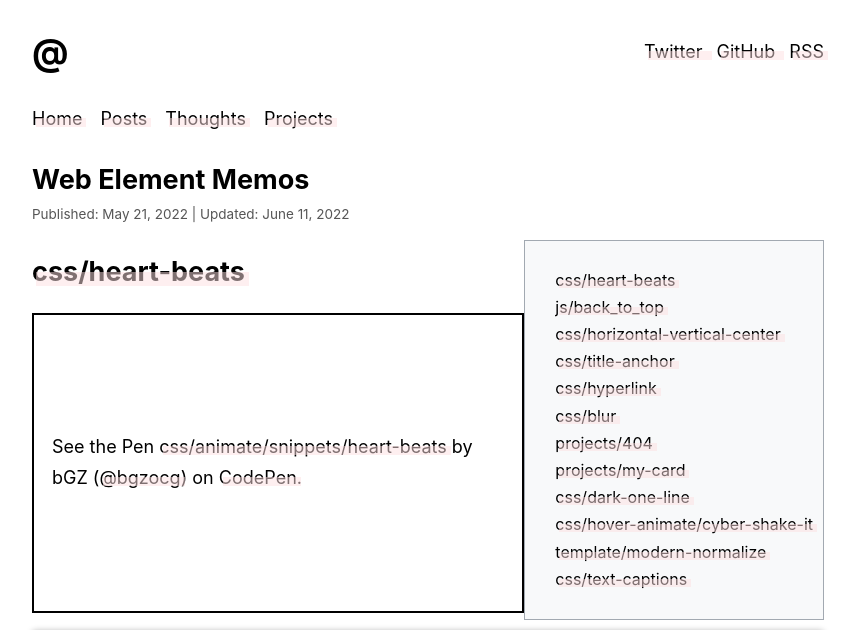
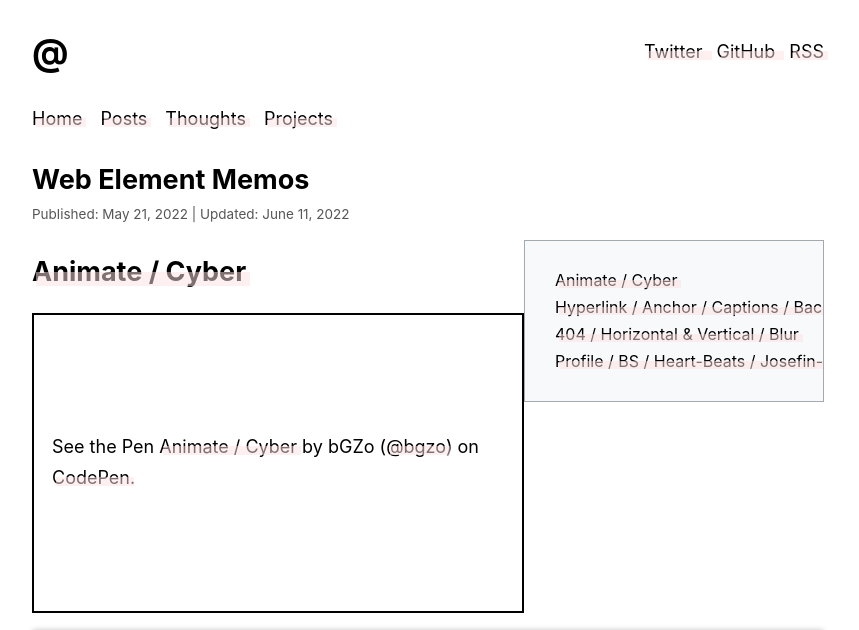
Before and after one commit to bGZo/blog, a Jekyll site: the page built from _posts/posts/2022-05-21-web-element-memos.md, in a window 1280 px wide and 1400 px high. Shown: the top 630 px of the window, without its empty margins (212-1071 px from the left). Built offline with Jekyll 4.4.1, drawn with Linux system fonts in a browser that asks for light colours; some of the changed text lies outside the part shown; grey boxes are pictures that could not be loaded.

Commit message:
Update Articles

```diff
--- a/_posts/posts/2022-05-21-web-element-memos.md
+++ b/_posts/posts/2022-05-21-web-element-memos.md
@@ -6,112 +6,38 @@ category: posts
 comment_link: https://github.com/bGZo/blog/issues/6
 ---
 
-## [css/heart-beats](https://codepen.io/bgzocg/pen/dyprgVd)
+## [Animate / Cyber](https://codepen.io/bgzo/pen/WNXPVpy?editors=1100 )
 
-<p class="codepen" data-height="300" data-default-tab="html,result" data-slug-hash="dyprgVd" data-user="bgzocg" style="height: 300px; box-sizing: border-box; display: flex; align-items: center; justify-content: center; border: 2px solid; margin: 1em 0; padding: 1em;">
-  <span>See the Pen <a href="https://codepen.io/bgzocg/pen/dyprgVd">
-  css/animate/snippets/heart-beats</a> by bGZ (<a href="https://codepen.io/bgzocg">@bgzocg</a>)
+<p class="codepen" data-height="300" data-default-tab="html,result" data-slug-hash="WNXPVpy" data-user="bgzo" style="height: 300px; box-sizing: border-box; display: flex; align-items: center; justify-content: center; border: 2px solid; margin: 1em 0; padding: 1em;">
+  <span>See the Pen <a href="https://codepen.io/bgzo/pen/WNXPVpy">
+  Animate / Cyber</a> by bGZo (<a href="https://codepen.io/bgzo">@bgzo</a>)
   on <a href="https://codepen.io">CodePen</a>.</span>
 </p>
 <script async src="https://cpwebassets.codepen.io/assets/embed/ei.js"></script>
 
-## [js/back_to_top](https://codepen.io/bgzocg/pen/yLPEqdM)
+## [Hyperlink / Anchor / Captions / Back to Top (2) / Dark](https://codepen.io/bgzo/pen/yLvQxWm )
 
-<p class="codepen" data-height="300" data-default-tab="html,result" data-slug-hash="yLPEqdM" data-user="bgzocg" style="height: 300px; box-sizing: border-box; display: flex; align-items: center; justify-content: center; border: 2px solid; margin: 1em 0; padding: 1em;">
-  <span>See the Pen <a href="https://codepen.io/bgzocg/pen/yLPEqdM">
-  snippets/back_to_top</a> by bGZ (<a href="https://codepen.io/bgzocg">@bgzocg</a>)
+<p class="codepen" data-height="300" data-default-tab="html,result" data-slug-hash="yLvQxWm" data-user="bgzo" style="height: 300px; box-sizing: border-box; display: flex; align-items: center; justify-content: center; border: 2px solid; margin: 1em 0; padding: 1em;">
+  <span>See the Pen <a href="https://codepen.io/bgzo/pen/yLvQxWm">
+  Hyperlink / Anchor / Captions / Back to Top (2) / Dark</a> by bGZo (<a href="https://codepen.io/bgzo">@bgzo</a>)
   on <a href="https://codepen.io">CodePen</a>.</span>
 </p>
 <script async src="https://cpwebassets.codepen.io/assets/embed/ei.js"></script>
 
-## [css/horizontal-vertical-center](https://codepen.io/bgzocg/pen/abENoxJ)
 
-<p class="codepen" data-height="300" data-default-tab="html,result" data-slug-hash="abENoxJ" data-user="bgzocg" style="height: 300px; box-sizing: border-box; display: flex; align-items: center; justify-content: center; border: 2px solid; margin: 1em 0; padding: 1em;">
-  <span>See the Pen <a href="https://codepen.io/bgzocg/pen/abENoxJ">
-  snippets/horizontal-vertical-center</a> by bGZ (<a href="https://codepen.io/bgzocg">@bgzocg</a>)
+## [404 / Horizontal & Vertical / Blur](https://codepen.io/bgzo/pen/bGgWowW )
+<p class="codepen" data-height="300" data-default-tab="html,result" data-slug-hash="bGgWowW" data-user="bgzo" style="height: 300px; box-sizing: border-box; display: flex; align-items: center; justify-content: center; border: 2px solid; margin: 1em 0; padding: 1em;">
+  <span>See the Pen <a href="https://codepen.io/bgzo/pen/bGgWowW">
+  404 / Horizontal &amp; Vertical / Blur</a> by bGZo (<a href="https://codepen.io/bgzo">@bgzo</a>)
   on <a href="https://codepen.io">CodePen</a>.</span>
 </p>
 <script async src="https://cpwebassets.codepen.io/assets/embed/ei.js"></script>
 
-## [css/title-anchor](https://codepen.io/bgzocg/pen/wvdzeyV)
+## [Profile / BS / Heart-Beats / Josefin-Sans](https://codepen.io/bgzo/pen/dyobXBv )
 
-<p class="codepen" data-height="300" data-default-tab="html,result" data-slug-hash="wvdzeyV" data-user="bgzocg" style="height: 300px; box-sizing: border-box; display: flex; align-items: center; justify-content: center; border: 2px solid; margin: 1em 0; padding: 1em;">
-  <span>See the Pen <a href="https://codepen.io/bgzocg/pen/wvdzeyV">
-  css/before/title-anchor</a> by bGZ (<a href="https://codepen.io/bgzocg">@bgzocg</a>)
+<p class="codepen" data-height="300" data-default-tab="html,result" data-slug-hash="dyobXBv" data-user="bgzo" style="height: 300px; box-sizing: border-box; display: flex; align-items: center; justify-content: center; border: 2px solid; margin: 1em 0; padding: 1em;">
+  <span>See the Pen <a href="https://codepen.io/bgzo/pen/dyobXBv">
+  Profile / BS / Heart-Beats / Josefin-Sans</a> by bGZo (<a href="https://codepen.io/bgzo">@bgzo</a>)
   on <a href="https://codepen.io">CodePen</a>.</span>
 </p>
 <script async src="https://cpwebassets.codepen.io/assets/embed/ei.js"></script>
-
-## [css/hyperlink](https://codepen.io/bgzocg/pen/QWGgqPN)
-
-<p class="codepen" data-height="300" data-default-tab="html,result" data-slug-hash="QWGgqPN" data-user="bgzocg" style="height: 300px; box-sizing: border-box; display: flex; align-items: center; justify-content: center; border: 2px solid; margin: 1em 0; padding: 1em;">
-  <span>See the Pen <a href="https://codepen.io/bgzocg/pen/QWGgqPN">
-  css/hyperlink</a> by bGZ (<a href="https://codepen.io/bgzocg">@bgzocg</a>)
-  on <a href="https://codepen.io">CodePen</a>.</span>
-</p>
-<script async src="https://cpwebassets.codepen.io/assets/embed/ei.js"></script>
-
-## [css/blur](https://codepen.io/bgzocg/pen/zYKbNEJ )
-
-<p class="codepen" data-height="300" data-default-tab="html,result" data-slug-hash="zYKbNEJ" data-user="bgzocg" style="height: 300px; box-sizing: border-box; display: flex; align-items: center; justify-content: center; border: 2px solid; margin: 1em 0; padding: 1em;">
-  <span>See the Pen <a href="https://codepen.io/bgzocg/pen/zYKbNEJ">
-  css/blur</a> by bGZ (<a href="https://codepen.io/bgzocg">@bgzocg</a>)
-  on <a href="https://codepen.io">CodePen</a>.</span>
-</p>
-<script async src="https://cpwebassets.codepen.io/assets/embed/ei.js"></script>
-
-## [projects/404](https://codepen.io/bgzocg/pen/bGgWowW )
-
-<p class="codepen" data-height="300" data-default-tab="html,result" data-slug-hash="bGgWowW" data-user="bgzocg" style="height: 300px; box-sizing: border-box; display: flex; align-items: center; justify-content: center; border: 2px solid; margin: 1em 0; padding: 1em;">
-  <span>See the Pen <a href="https://codepen.io/bgzocg/pen/bGgWowW">
-  projects/404</a> by bGZ (<a href="https://codepen.io/bgzocg">@bgzocg</a>)
-  on <a href="https://codepen.io">CodePen</a>.</span>
-</p>
-<script async src="https://cpwebassets.codepen.io/assets/embed/ei.js"></script>
-
-## [projects/my-card](https://codepen.io/bgzocg/pen/dyobXBv )
-
-<p class="codepen" data-height="300" data-default-tab="html,result" data-slug-hash="dyobXBv" data-user="bgzocg" style="height: 300px; box-sizing: border-box; display: flex; align-items: center; justify-content: center; border: 2px solid; margin: 1em 0; padding: 1em;">
-  <span>See the Pen <a href="https://codepen.io/bgzocg/pen/dyobXBv">
-  project/bootscript/my-card</a> by bGZ (<a href="https://codepen.io/bgzocg">@bgzocg</a>)
-  on <a href="https://codepen.io">CodePen</a>.</span>
-</p>
-<script async src="https://cpwebassets.codepen.io/assets/embed/ei.js"></script>
-
-## [css/dark-one-line](https://codepen.io/bgzocg/pen/MWmPvpP )
-
-<p class="codepen" data-height="300" data-default-tab="html,result" data-slug-hash="MWmPvpP" data-user="bgzocg" style="height: 300px; box-sizing: border-box; display: flex; align-items: center; justify-content: center; border: 2px solid; margin: 1em 0; padding: 1em;">
-  <span>See the Pen <a href="https://codepen.io/bgzocg/pen/MWmPvpP">
-  css/dark-one-line</a> by bGZ (<a href="https://codepen.io/bgzocg">@bgzocg</a>)
-  on <a href="https://codepen.io">CodePen</a>.</span>
-</p>
-<script async src="https://cpwebassets.codepen.io/assets/embed/ei.js"></script>
-
-## [css/hover-animate/cyber-shake-it](https://codepen.io/bgzocg/pen/WNXPVpy )
-
-<p class="codepen" data-height="300" data-default-tab="html,result" data-slug-hash="WNXPVpy" data-user="bgzocg" style="height: 300px; box-sizing: border-box; display: flex; align-items: center; justify-content: center; border: 2px solid; margin: 1em 0; padding: 1em;">
-  <span>See the Pen <a href="https://codepen.io/bgzocg/pen/WNXPVpy">
-  css/hover-animate/cyber-shake-it</a> by bGZ (<a href="https://codepen.io/bgzocg">@bgzocg</a>)
-  on <a href="https://codepen.io">CodePen</a>.</span>
-</p>
-<script async src="https://cpwebassets.codepen.io/assets/embed/ei.js"></script>
-
-## [template/modern-normalize](https://codepen.io/bgzocg/pen/xxpKqRX )
-
-<p class="codepen" data-height="300" data-default-tab="html,result" data-slug-hash="xxpKqRX" data-user="bgzocg" style="height: 300px; box-sizing: border-box; display: flex; align-items: center; justify-content: center; border: 2px solid; margin: 1em 0; padding: 1em;">
-  <span>See the Pen <a href="https://codepen.io/bgzocg/pen/xxpKqRX">
-  template/test-html</a> by bGZ (<a href="https://codepen.io/bgzocg">@bgzocg</a>)
-  on <a href="https://codepen.io">CodePen</a>.</span>
-</p>
-<script async src="https://cpwebassets.codepen.io/assets/embed/ei.js"></script>
-
-## [css/text-captions](https://codepen.io/bgzocg/pen/gOorOPq )
-
-<p class="codepen" data-height="300" data-default-tab="html,result" data-slug-hash="gOorOPq" data-user="bgzocg" style="height: 300px; box-sizing: border-box; display: flex; align-items: center; justify-content: center; border: 2px solid; margin: 1em 0; padding: 1em;">
-  <span>See the Pen <a href="https://codepen.io/bgzocg/pen/gOorOPq">
-  css/text-captions</a> by bGZ (<a href="https://codepen.io/bgzocg">@bgzocg</a>)
-  on <a href="https://codepen.io">CodePen</a>.</span>
-</p>
-<script async src="https://cpwebassets.codepen.io/assets/embed/ei.js"></script>
-
-##
```
